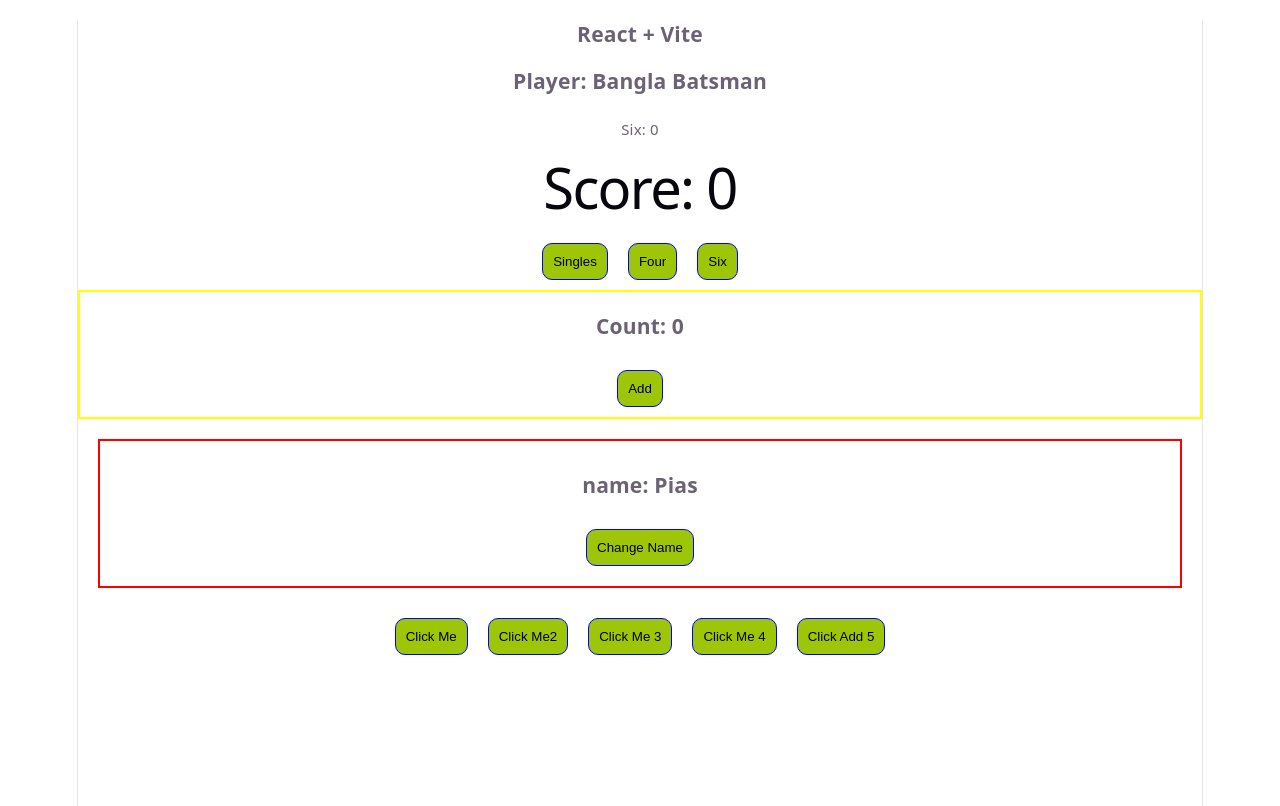
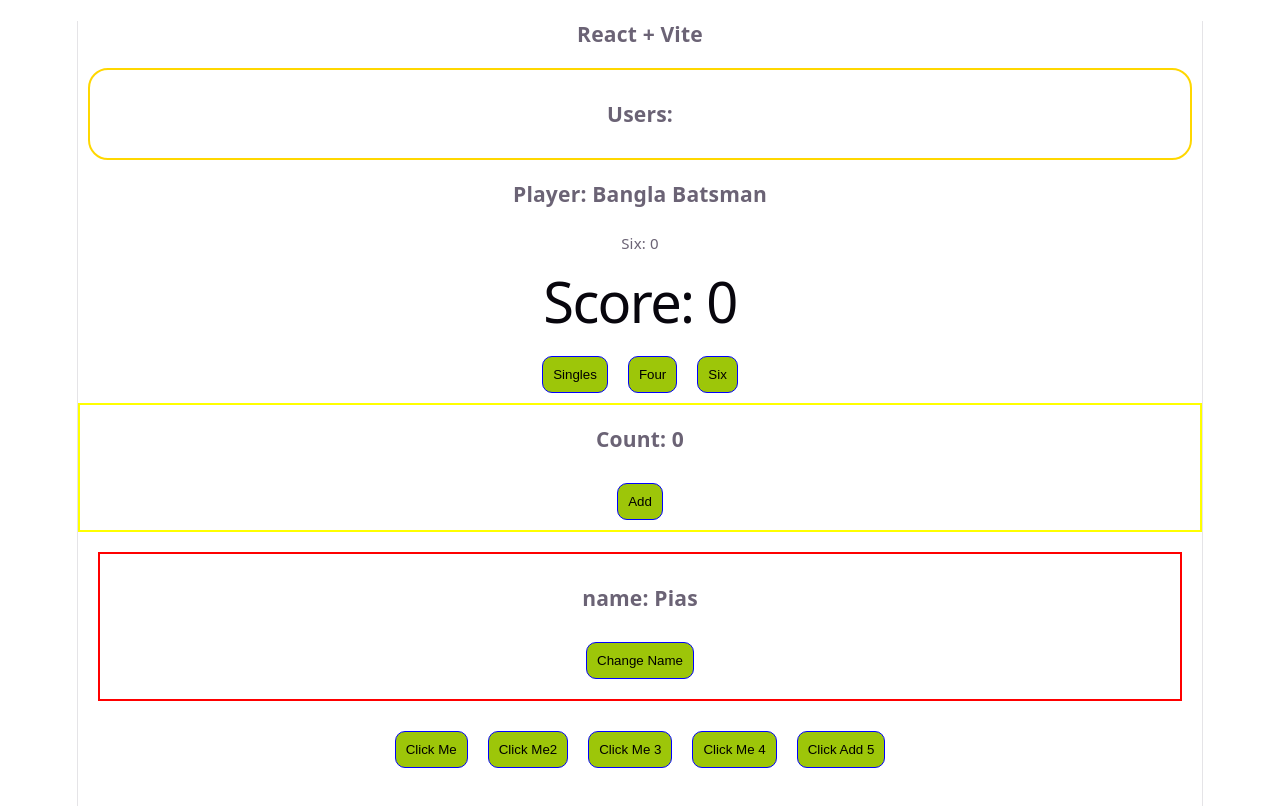
Before and after one commit to piasmajumdar/react-core-concept-part2, a React (Vite) app: page / in a window 1280 px wide. Shown: the top 806 px of the page. Built offline with nearby package versions, Linux system fonts and the light colour scheme.

Commit message:
concept of suspense, use, StrictMode

```diff
--- a/src/App.css
+++ b/src/App.css
@@ -196,3 +196,10 @@ button {
 button:hover {
   transform: scale(1.1);
 }
+
+.card {
+  border: 2px solid gold;
+  margin: 10px;
+  padding: 10px;
+  border-radius: 20px;
+}
--- a/src/App.jsx
+++ b/src/App.jsx
@@ -1,7 +1,8 @@
 import Name from "./Name";
 import Counter from "./Counter"
+import Batsman from "./Batsman";
+import Users from "./Users";
 import './App.css'
-import Batsman from "./Batsman";
 
 function App() {
 
@@ -22,6 +23,8 @@ function App() {
     <>
       <h3>React + Vite</h3>
 
+      <Users></Users>
+
       <Batsman></Batsman>
       <Counter></Counter>
       <Name></Name>
--- /dev/null
+++ b/src/Users.jsx
@@ -0,0 +1,7 @@
+export default function Users(){
+    return (
+        <div className="card">
+            <h3>Users: </h3>
+        </div>
+    )
+}
```
Also changed, not shown: src/Summary.jsx (added, +23 -0 lines).
